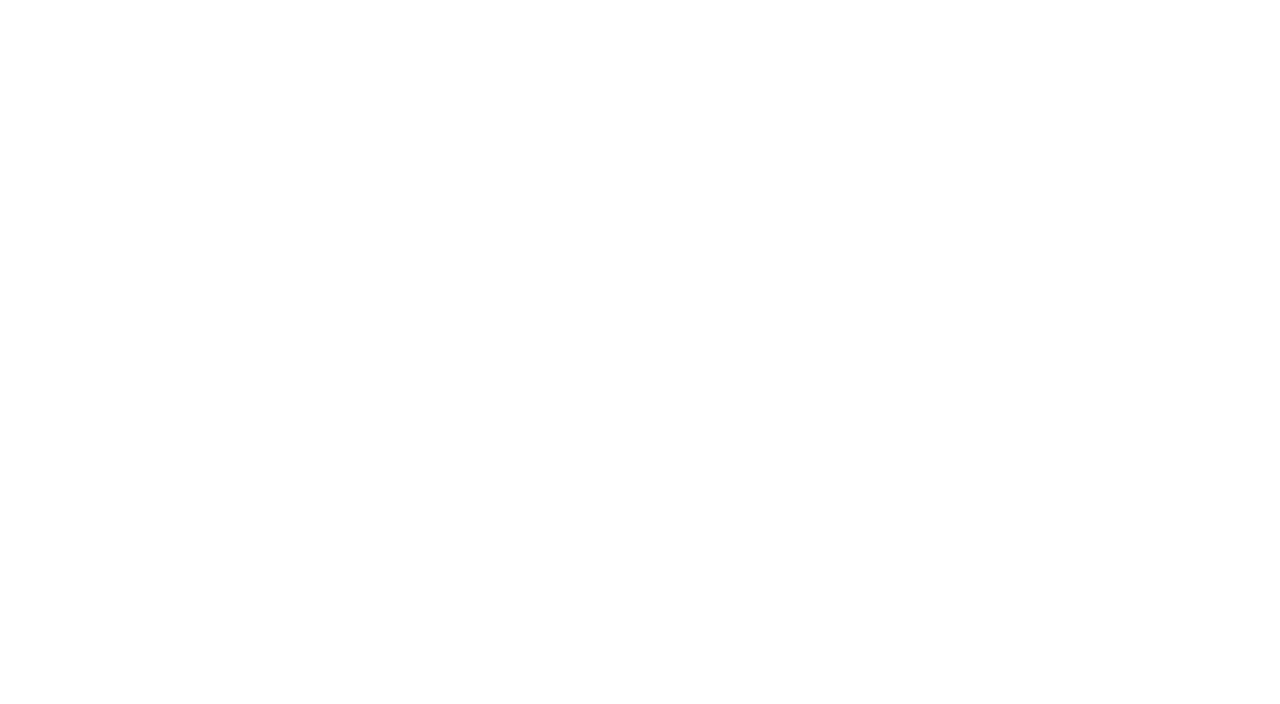
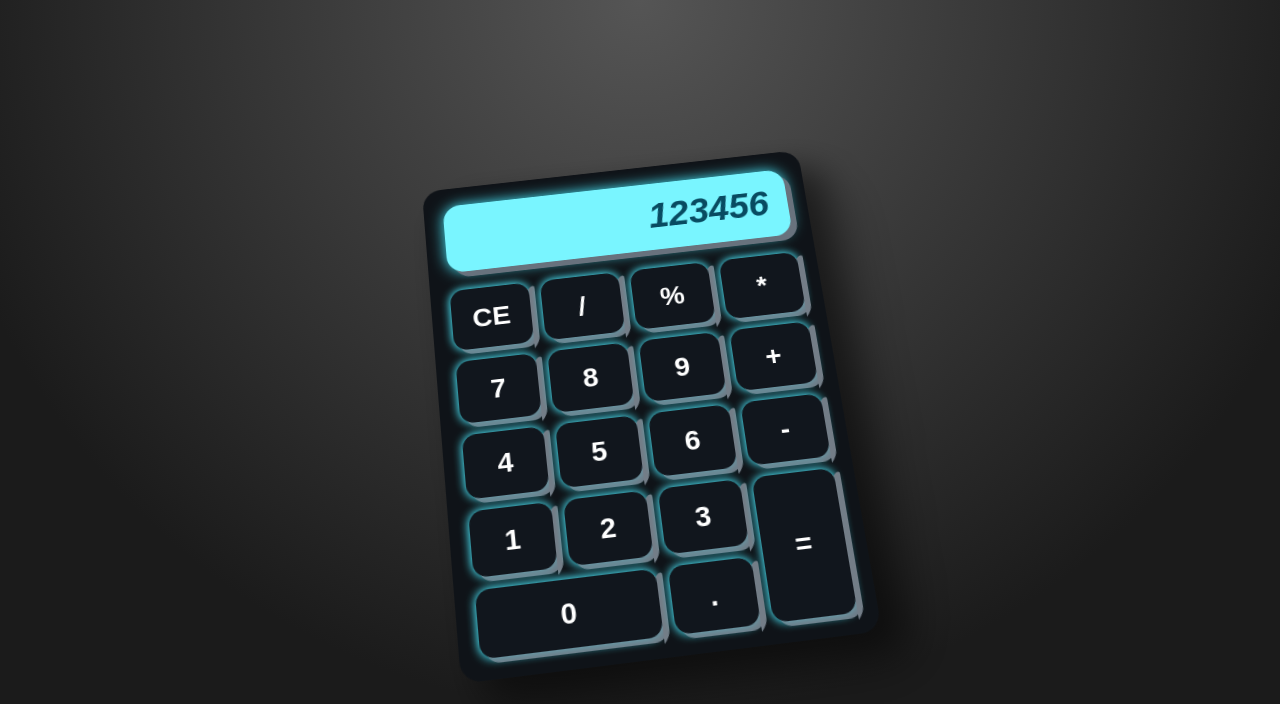
Before and after one commit to richAbiswas26/Calculator, a plain HTML site: page index.html in a window 1280 px wide. Drawn offline with Linux system fonts and the light colour scheme.

Commit message:
html and css

```diff
--- a/index.html
+++ b/index.html
@@ -8,7 +8,48 @@
     <link rel="stylesheet" href="style.css">
 </head>
 <body>
+    <!-- <div class="calculator">
+        <div class="main-container">
+            <div class="screen"></div>
+            <div class="keyboard"></div>
+        </div>
+    </div> -->
 
+    <div class="calculator">
+
+        <div class="screen">
+            <span>123456</span>
+        </div>
+
+        <div class="keyboard">
+
+            <button class="btn">CE</button>
+            <button class="btn">/</button>
+            <button class="btn">%</button>
+            <button class="btn">*</button>
+
+            <button class="btn">7</button>
+            <button class="btn">8</button>
+            <button class="btn">9</button>
+            <!-- <button class="tall">+</button> -->
+             <button class="btn">+</button>
+
+            <button class="btn">4</button>
+            <button class="btn">5</button>
+            <button class="btn">6</button>
+            <button class="btn">-</button>
+
+            <button class="btn">1</button>
+            <button class="btn">2</button>
+            <button class="btn">3</button>
+            <button class="tall btn">=</button>
+
+            <button class="zero btn">0</button>
+            <button class="btn">.</button>
+
+        </div>
+
+    </div>
     <script src="script.js"></script>
 </body>
 </html>
--- a/style.css
+++ b/style.css
@@ -0,0 +1,258 @@
+/* *{
+    padding: 0;
+    margin: 0;
+    box-sizing: border-box;
+}
+
+.calculator{
+    width: 100vw;
+    height: 100vh;
+    display: flex;
+    justify-content: center;
+    align-items: center;
+}
+.main-container{
+    background: gray;
+    height: 700px;
+    width: 500px;
+    border: 2px solid black;
+} */
+
+*{
+    margin:0;
+    padding:0;
+    box-sizing:border-box;
+    font-family:Arial, Helvetica, sans-serif;
+}
+
+body{
+    height:100vh;
+    display:flex;
+    justify-content:center;
+    align-items:center;
+    background:radial-gradient(circle at top,#555,#1b1b1b 70%);
+}
+
+/* ===========================
+        Calculator Body
+=========================== */
+
+.calculator{
+
+    width:400px;
+    padding:20px;
+
+    background:#0f1318;
+
+    border-radius:20px;
+
+    position:relative;
+
+    transform:
+        perspective(1200px)
+        rotateX(16deg)
+        rotateZ(-7deg);
+
+    transform-style:preserve-3d;
+
+    box-shadow:
+        20px 20px 35px rgba(0,0,0,.45),
+        35px 35px 60px rgba(0,0,0,.25);
+}
+
+/* Right Side */
+
+.calculator::after{
+
+    content:"";
+
+    position:absolute;
+
+    top:8px;
+    right:-16px;
+
+    width:16px;
+    height:100%;
+
+
+    transform:skewY(-45deg);
+
+    border-radius:0 12px 12px 0;
+}
+
+/* Bottom Side */
+
+.calculator::before{
+
+    content:"";
+
+    position:absolute;
+
+    left:8px;
+    bottom:-16px;
+
+    width:100%;
+    height:16px;
+
+    transform:skewX(-45deg);
+
+    border-radius:0 0 12px 12px;
+}
+
+/* ===========================
+          Screen
+=========================== */
+
+.screen{
+
+    height:75px;
+
+    background:#79f5ff;
+
+    border-radius:18px;
+
+    display:flex;
+    justify-content:flex-end;
+    align-items:center;
+
+    padding-right:20px;
+
+    margin-bottom:20px;
+
+    box-shadow:
+        6px 6px 0 #68727d,
+        0 0 15px #49ecff;
+}
+
+.screen span{
+
+    color:#084b61;
+
+    font-size:38px;
+
+    font-style:italic;
+
+    font-weight:bold;
+}
+
+/* ===========================
+          Keyboard
+=========================== */
+
+.keyboard{
+
+    display:grid;
+
+    grid-template-columns:repeat(4,1fr);
+
+    gap:12px;
+}
+
+/* ===========================
+            Buttons
+=========================== */
+
+button{
+
+    position:relative;
+
+    height:65px;
+
+    border:none;
+
+    border-radius:14px;
+
+    background:#11161d;
+
+    color:white;
+
+    font-size:28px;
+
+    font-weight:bold;
+
+    cursor:pointer;
+
+    box-shadow:
+        5px 5px 0 #707984,
+        0 0 10px #4cecff;
+
+    transition:.2s;
+}
+
+/* Button Glow */
+
+button::before{
+
+    content:"";
+
+    position:absolute;
+
+    inset:0;
+
+    border-radius:14px;
+
+    box-shadow:0 0 10px #4cecff;
+
+    opacity:.45;
+
+    pointer-events:none;
+}
+
+/* Right Side of Button */
+
+button::after{
+
+    content:"";
+
+    position:absolute;
+
+    top:4px;
+    right:-6px;
+
+    width:6px;
+    height:100%;
+
+    background:#737d87;
+
+    transform:skewY(-45deg);
+
+    border-radius:0 6px 6px 0;
+}
+
+/* Hover */
+
+button:hover{
+
+    transform:translateY(-2px);
+
+    box-shadow:
+        6px 6px 0 #707984,
+        0 0 15px #4cecff;
+}
+
+/* Click */
+
+button:active{
+
+    transform:translate(3px,3px);
+
+    box-shadow:
+        2px 2px 0 #707984,
+        0 0 5px #4cecff;
+}
+
+/* ===========================
+      Special Buttons
+=========================== */
+
+.zero{
+
+    grid-column:span 2;
+}
+
+.tall{
+
+    grid-row:span 2;
+
+    height:142px;
+}
```
